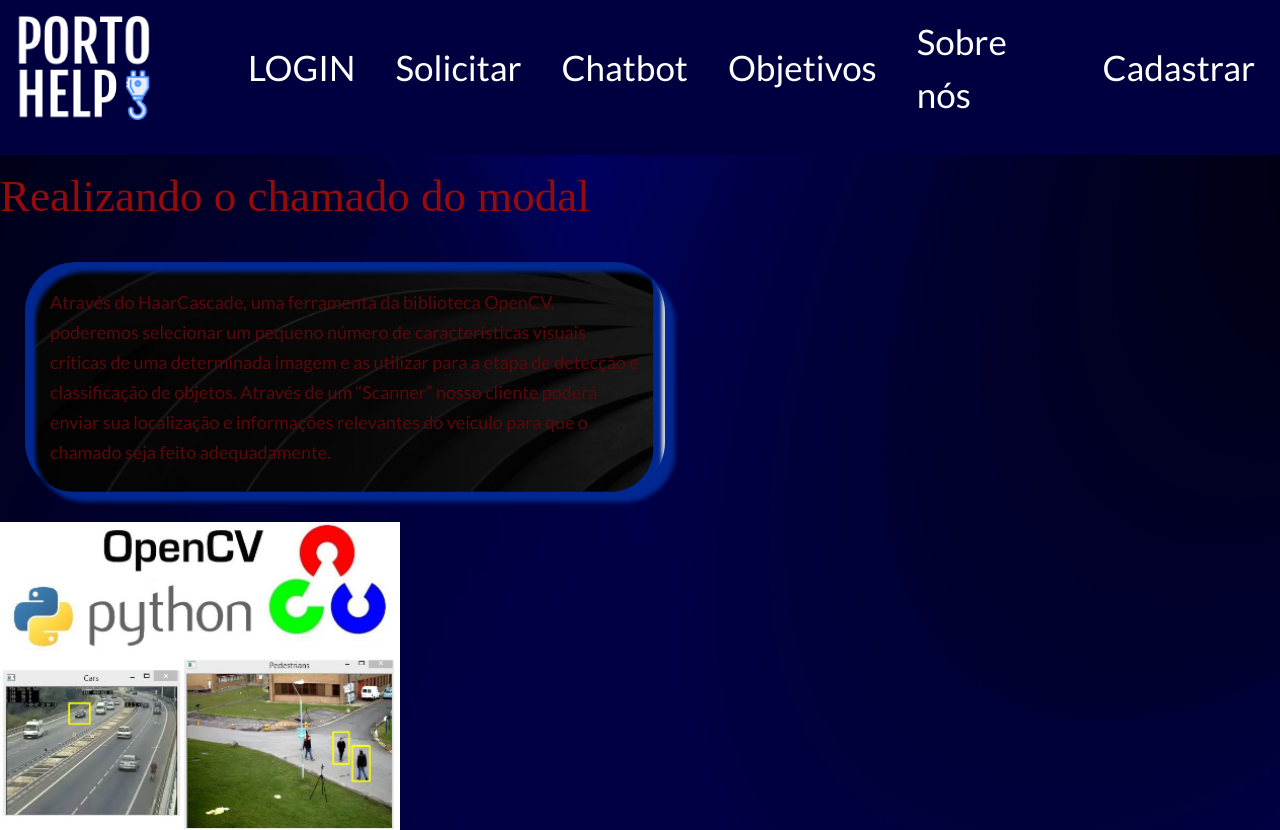
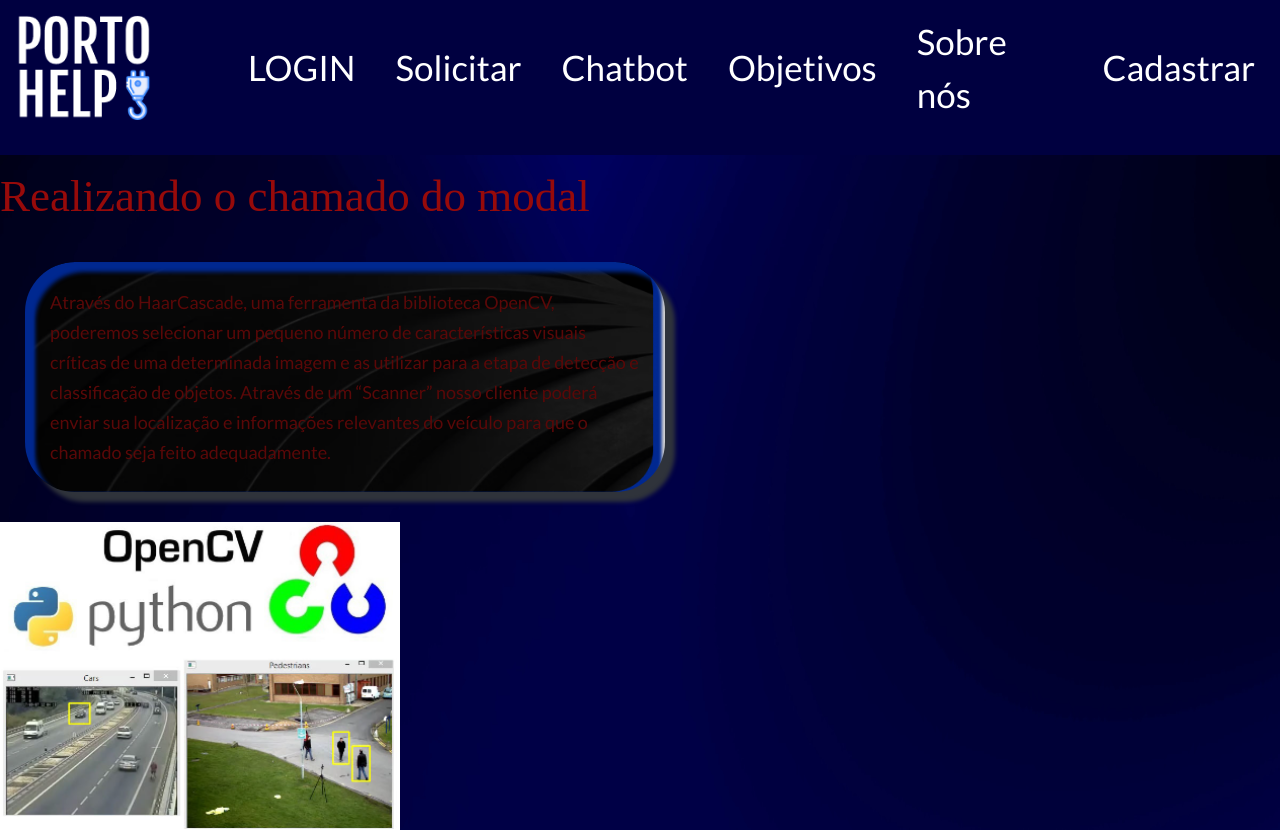
Before and after one commit to kkoliveiraa/Sprint_4_Web, a Next.js app: page /link/solicitar in a window 1280 px wide. Shown: the top 830 px of the page. Built offline with nearby package versions, Linux system fonts and the light colour scheme.

Commit message:
alterando box shadow txt2

```diff
--- a/src/app/link/solicitar/style.css
+++ b/src/app/link/solicitar/style.css
@@ -25,7 +25,7 @@
     max-height: 230px;
     background: url(../../../../public/img/caixaTexto.png) lightgray 50% / cover no-repeat;
     border-radius: 50px;
-    box-shadow: 10px 10px 4px 0px #002890, 10px 10px 4px 0px #002890 inset;
+    box-shadow: 10px 10px 4px 0px #2f333b, 10px 10px 4px 0px #002890 inset;
     padding: 25px;
     margin-left: 25px;
   }
```
